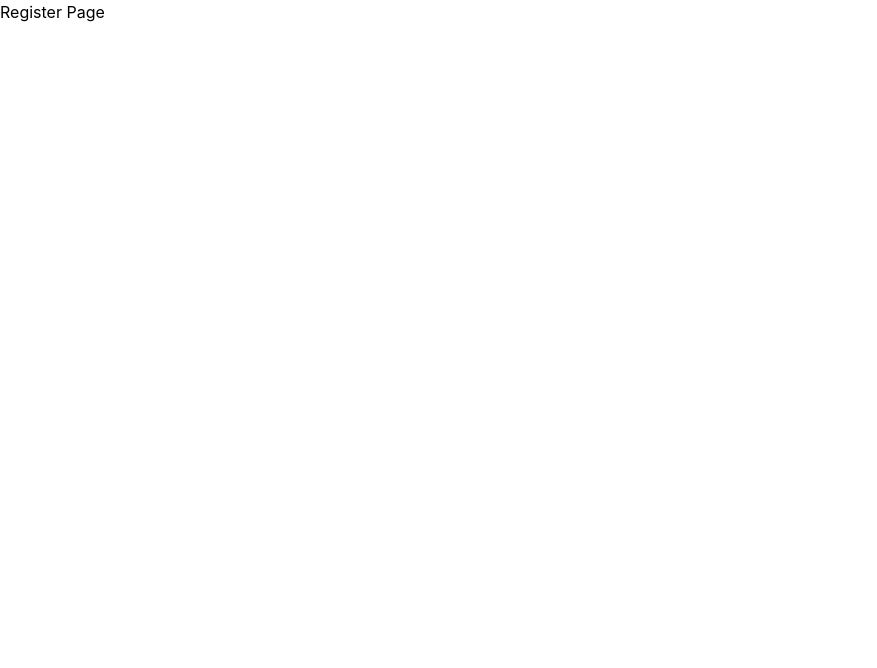
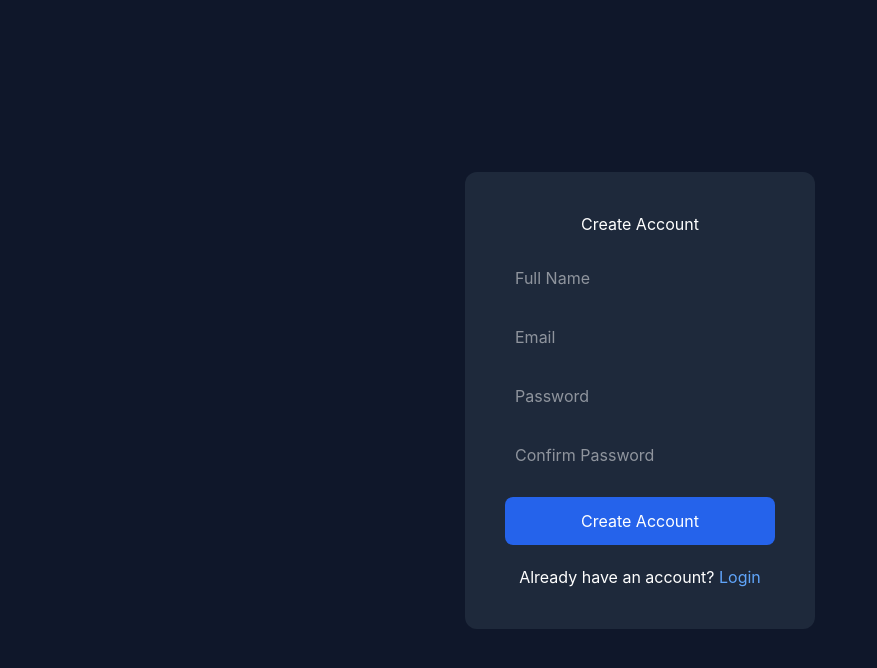
Before and after one commit to Akash-2101-ven/Data-Analysis-Platform, a React app in the folder frontend/: page /register in a window 1280 px wide. Shown: the top 668 px of the page, without its empty margins (0-877 px from the left). Built offline with nearby package versions, Linux system fonts and the light colour scheme; no server answers; the HTML template or start-up script is replaced by a standard one.

Commit message:
Implemented Firebase authentication and login page

```diff
--- a/frontend/src/App.jsx
+++ b/frontend/src/App.jsx
@@ -1,3 +1,4 @@
+import Login from "./pages/Login";
 import { useState } from "react";
 import axios from "axios";
 import {
@@ -15,6 +16,7 @@ import {
   CartesianGrid,
   Legend
 } from "recharts";
+
 
 function App() {
   const [file, setFile] = useState(null);
--- a/frontend/src/firebase.js
+++ b/frontend/src/firebase.js
@@ -1,3 +1,6 @@
+import { initializeApp } from "firebase/app";
+import { getAuth, GoogleAuthProvider } from "firebase/auth";
+
 const firebaseConfig = {
   apiKey: import.meta.env.VITE_FIREBASE_API_KEY,
   authDomain: import.meta.env.VITE_FIREBASE_AUTH_DOMAIN,
@@ -6,3 +9,12 @@ const firebaseConfig = {
   messagingSenderId: import.meta.env.VITE_FIREBASE_MESSAGING_SENDER_ID,
   appId: import.meta.env.VITE_FIREBASE_APP_ID,
 };
+
+// Initialize Firebase
+const app = initializeApp(firebaseConfig);
+
+// Initialize Authentication
+export const auth = getAuth(app);
+export const provider = new GoogleAuthProvider();
+
+export default app;
--- a/frontend/src/pages/Login.jsx
+++ b/frontend/src/pages/Login.jsx
@@ -1,6 +1,59 @@
-import React from "react";
+import React, { useState } from "react";
+import { signInWithPopup, signInWithEmailAndPassword } from "firebase/auth";
+import { Link } from "react-router-dom";
+import { auth, provider } from "../firebase";
+import { useNavigate } from "react-router-dom";
 
 const Login = () => {
+  // ✅ STATE
+  const [email, setEmail] = useState("");
+  const [password, setPassword] = useState("");
+
+  const navigate = useNavigate();
+
+  // 🔐 EMAIL/PASSWORD LOGIN
+  const handleLogin = async () => {
+    try {
+      const userCredential = await signInWithEmailAndPassword(
+        auth,
+        email,
+        password
+      );
+
+      console.log("Login Success:", userCredential.user);
+
+      localStorage.setItem(
+        "user",
+        JSON.stringify(userCredential.user)
+      );
+
+      alert("Login Successful");
+
+      navigate("/dashboard"); // ✅ FIXED
+    } catch (error) {
+      console.log(error);
+      alert(error.message);
+    }
+  };
+
+  // 🌐 GOOGLE LOGIN
+  const handleGoogleLogin = async () => {
+    try {
+      const result = await signInWithPopup(auth, provider);
+
+      console.log("User:", result.user);
+
+      localStorage.setItem("user", JSON.stringify(result.user));
+
+      alert("Login Successful");
+
+      navigate("/dashboard"); // ❌ FIXED (no window.location)
+    } catch (error) {
+      console.log(error);
+      alert(error.code + " : " + error.message);
+    }
+  };
+
   return (
     <div
       style={{
@@ -25,9 +78,11 @@ const Login = () => {
 
         <p>Welcome Back 👋</p>
 
+        {/* EMAIL */}
         <input
           type="email"
           placeholder="Email"
+          onChange={(e) => setEmail(e.target.value)}
           style={{
             width: "100%",
             padding: "10px",
@@ -37,9 +92,11 @@ const Login = () => {
           }}
         />
 
+        {/* PASSWORD */}
         <input
           type="password"
           placeholder="Password"
+          onChange={(e) => setPassword(e.target.value)}
           style={{
             width: "100%",
             padding: "10px",
@@ -49,7 +106,9 @@ const Login = () => {
           }}
         />
 
+        {/* LOGIN BUTTON */}
         <button
+          onClick={handleLogin}
           style={{
             width: "100%",
             padding: "12px",
@@ -64,7 +123,9 @@ const Login = () => {
           Login
         </button>
 
+        {/* GOOGLE LOGIN */}
         <button
+          onClick={handleGoogleLogin}
           style={{
             width: "100%",
             padding: "12px",
@@ -78,6 +139,18 @@ const Login = () => {
         >
           Continue with Google
         </button>
+        <p style={{ marginTop: "20px", color: "white" }}>
+  Don't have an account?{" "}
+  <Link
+    to="/register"
+    style={{
+      color: "#60a5fa",
+      textDecoration: "none",
+    }}
+  >
+    Create Account
+  </Link>
+</p>
       </div>
     </div>
   );
--- a/frontend/src/pages/Register.jsx
+++ b/frontend/src/pages/Register.jsx
@@ -1,9 +1,152 @@
-function Register() {
+import React, { useState } from "react";
+import { createUserWithEmailAndPassword, updateProfile } from "firebase/auth";
+import { auth } from "../firebase";
+import { useNavigate, Link } from "react-router-dom";
+
+const Register = () => {
+  const navigate = useNavigate();
+
+  const [name, setName] = useState("");
+  const [email, setEmail] = useState("");
+  const [password, setPassword] = useState("");
+  const [confirmPassword, setConfirmPassword] = useState("");
+
+  const handleRegister = async () => {
+    if (!name || !email || !password || !confirmPassword) {
+      alert("Please fill all fields");
+      return;
+    }
+
+    if (password !== confirmPassword) {
+      alert("Passwords do not match");
+      return;
+    }
+
+    try {
+      const userCredential = await createUserWithEmailAndPassword(
+        auth,
+        email,
+        password
+      );
+
+      await updateProfile(userCredential.user, {
+        displayName: name,
+      });
+
+      alert("Account Created Successfully");
+
+      navigate("/");
+    } catch (error) {
+      console.log(error);
+      alert(error.message);
+    }
+  };
+
   return (
-    <div>
-      <h1>Register Page</h1>
+    <div
+      style={{
+        height: "100vh",
+        display: "flex",
+        justifyContent: "center",
+        alignItems: "center",
+        background: "#0f172a",
+      }}
+    >
+      <div
+        style={{
+          background: "#1e293b",
+          padding: "40px",
+          borderRadius: "12px",
+          width: "350px",
+          color: "white",
+          textAlign: "center",
+        }}
+      >
+        <h1>Create Account</h1>
+
+        <input
+          type="text"
+          placeholder="Full Name"
+          onChange={(e) => setName(e.target.value)}
+          style={{
+            width: "100%",
+            padding: "10px",
+            marginTop: "20px",
+            borderRadius: "8px",
+            border: "none",
+          }}
+        />
+
+        <input
+          type="email"
+          placeholder="Email"
+          onChange={(e) => setEmail(e.target.value)}
+          style={{
+            width: "100%",
+            padding: "10px",
+            marginTop: "15px",
+            borderRadius: "8px",
+            border: "none",
+          }}
+        />
+
+        <input
+          type="password"
+          placeholder="Password"
+          onChange={(e) => setPassword(e.target.value)}
+          style={{
+            width: "100%",
+            padding: "10px",
+            marginTop: "15px",
+            borderRadius: "8px",
+            border: "none",
+          }}
+        />
+
+        <input
+          type="password"
+          placeholder="Confirm Password"
+          onChange={(e) => setConfirmPassword(e.target.value)}
+          style={{
+            width: "100%",
+            padding: "10px",
+            marginTop: "15px",
+            borderRadius: "8px",
+            border: "none",
+          }}
+        />
+
+        <button
+          onClick={handleRegister}
+          style={{
+            width: "100%",
+            padding: "12px",
+            marginTop: "20px",
+            background: "#2563eb",
+            color: "white",
+            border: "none",
+            borderRadius: "8px",
+            cursor: "pointer",
+          }}
+        >
+          Create Account
+        </button>
+
+        <p style={{ marginTop: "20px" }}>
+          Already have an account?{" "}
+          <Link
+            to="/"
+            style={{
+              color: "#60a5fa",
+              textDecoration: "none",
+            }}
+          >
+            Login
+          </Link>
+        </p>
+      </div>
     </div>
   );
-}
+};
 
 export default Register;
```
